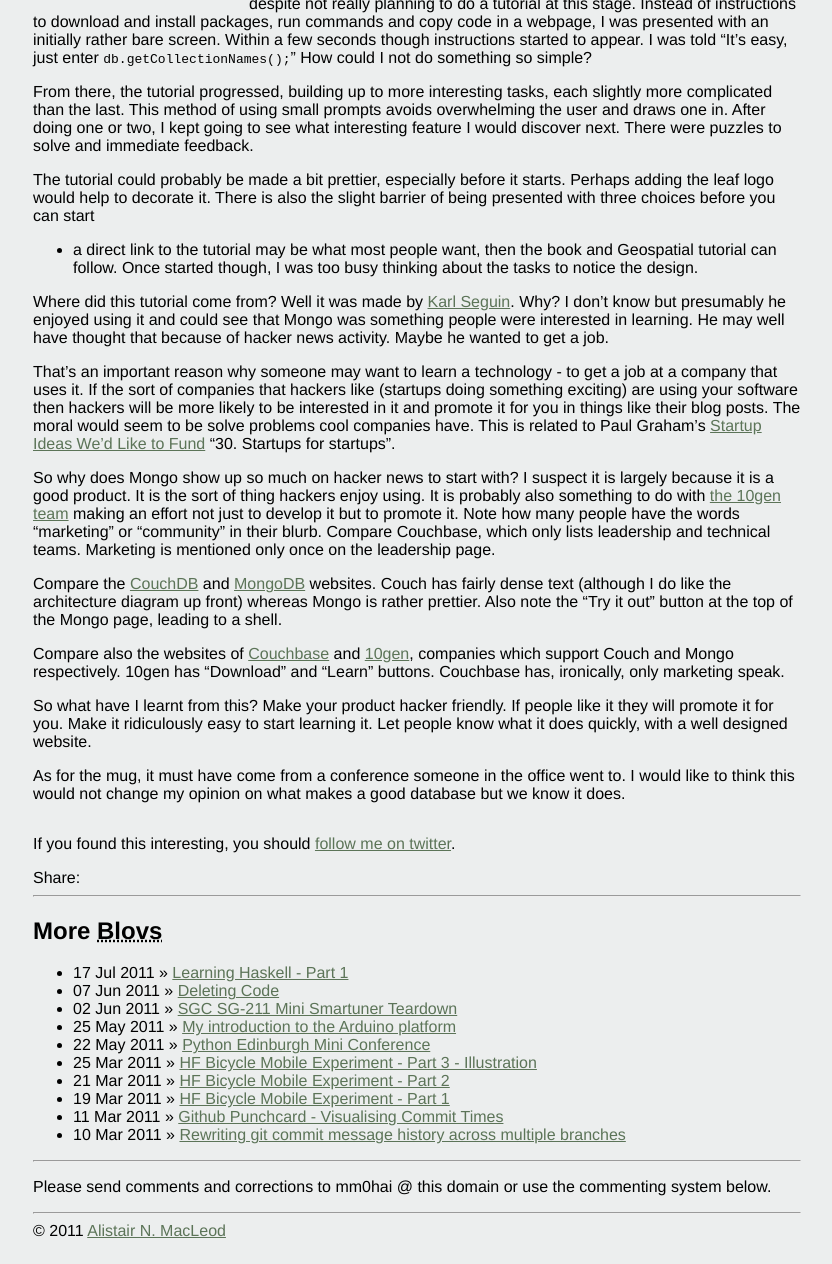
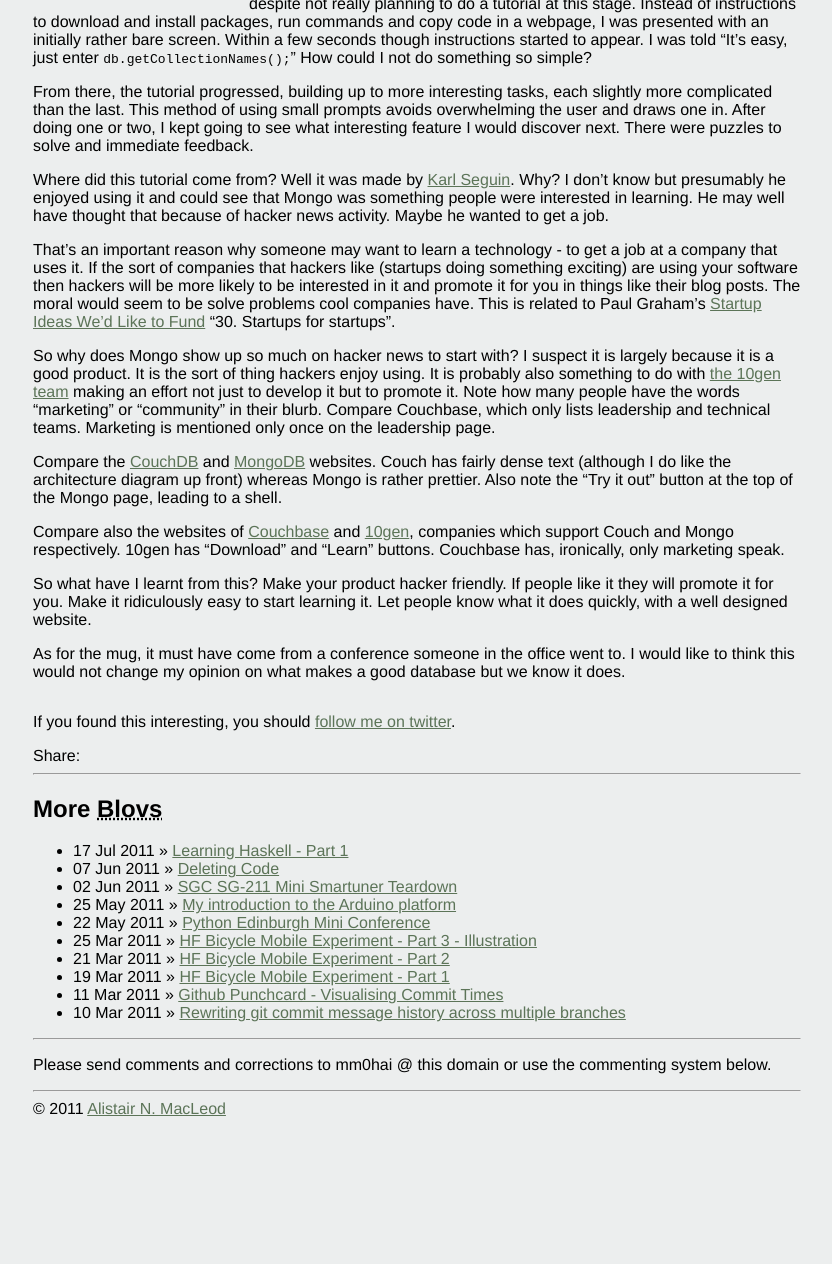
Before and after one commit to anm/anm.github.com, a Jekyll site: the page built from blog/_posts/2011-07-18-MongoDB-Marketing.md, in a window 1280 px wide, cut to the strip 569-1833 px from the top of the page. Shown: the whole strip, without its empty margins (223-1055 px from the left). Built offline with Jekyll 4.4.1, drawn with Linux system fonts in a browser that asks for light colours; Markdown is read by kramdown in place of the engine named in the settings; comment, search, counter and statistics services are not loaded; a style sheet for code colours, icons or effects is not loaded; after the commit the page ends 1711 px from its top, so only the background shows below that.

Commit message:
Removed waffle.

```diff
--- a/blog/_posts/2011-07-18-MongoDB-Marketing.md
+++ b/blog/_posts/2011-07-18-MongoDB-Marketing.md
@@ -36,13 +36,6 @@
 prompts avoids overwhelming the user and draws one in. After doing one or two,
 I kept going to see what interesting feature I would discover next. There were
 puzzles to solve and immediate feedback.
-
-The tutorial could probably be made a bit prettier, especially before it
-starts. Perhaps adding the leaf logo would help to decorate it. There is also
-the slight barrier of being presented with three choices before you can start
-- a direct link to the tutorial may be what most people want, then the book
-and Geospatial tutorial can follow. Once started though, I was too busy
-thinking about the tasks to notice the design.
 
 Where did this tutorial come from? Well it was made by <a
 href="http://openmymind.net/about">Karl Seguin</a>. Why? I don't know but
```
